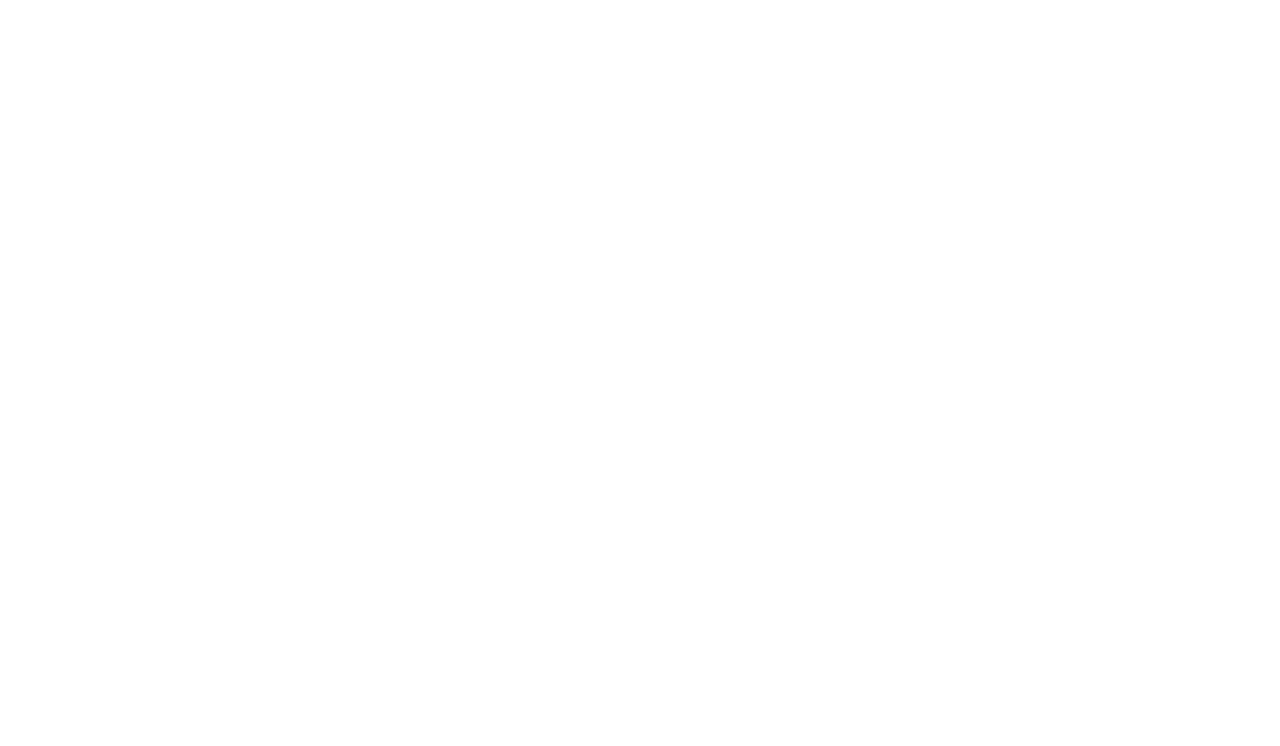
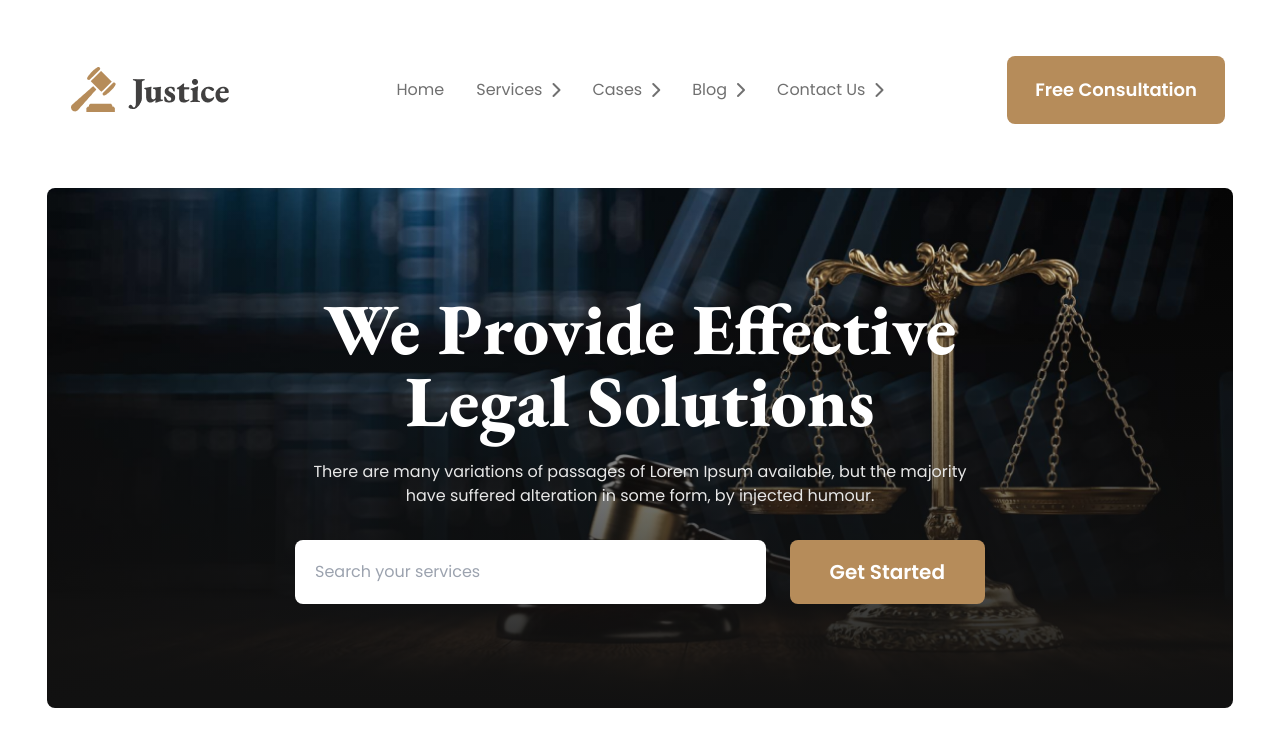
Before and after one commit to FaizAhamed2o1/legal-solution, a plain HTML site: page index.html in a window 1280 px wide. Drawn offline with nearby package versions, Linux system fonts and the light colour scheme.

Commit message:
header section done with responsive

```diff
--- a/index.html
+++ b/index.html
@@ -63,13 +63,148 @@
       .font-garamond {
         font-family: "EB Garamond", serif;
       }
+
+      .custom-container {
+        max-width: 1210px;
+        padding: 0 12px;
+        margin: 0 auto;
+      }
     </style>
 
     <title>Legal Solutions</title>
   </head>
-  <body>
+  <body class="font-poppins">
     <!-- ! Header starts -->
-    <header></header>
+    <header class="custom-container mt-7 lg:mt-12">
+      <!-- ? Navbar -->
+      <nav class="mb-4 lg:mb-14">
+        <div class="navbar">
+          <div class="navbar-start">
+            <div class="dropdown mr-4">
+              <div tabindex="0" role="button" class="btn btn-ghost lg:hidden">
+                <svg
+                  xmlns="http://www.w3.org/2000/svg"
+                  class="h-5 w-5"
+                  fill="none"
+                  viewBox="0 0 24 24"
+                  stroke="currentColor"
+                >
+                  <path
+                    stroke-linecap="round"
+                    stroke-linejoin="round"
+                    stroke-width="2"
+                    d="M4 6h16M4 12h8m-8 6h16"
+                  />
+                </svg>
+              </div>
+              <ul
+                tabindex="0"
+                class="menu menu-sm dropdown-content mt-3 z-[1] shadow bg-base-100 rounded-box w-52"
+              >
+                <li class="border-b"><a class="py-2">Home</a></li>
+                <li class="border-b">
+                  <a class="py-2"
+                    >Services <i class="fa-solid fa-chevron-right"></i
+                  ></a>
+                </li>
+                <li class="border-b">
+                  <a class="py-2"
+                    >Cases <i class="fa-solid fa-chevron-right"></i
+                  ></a>
+                </li>
+                <li class="border-b">
+                  <a class="py-2"
+                    >Blog <i class="fa-solid fa-chevron-right"></i
+                  ></a>
+                </li>
+                <li>
+                  <a class="py-2"
+                    >Contact Us <i class="fa-solid fa-chevron-right"></i
+                  ></a>
+                </li>
+                <li class="mt-2 sm:hidden">
+                  <a class="btn bg-custom-gold-color text-white"
+                    >Free Consultation</a
+                  >
+                </li>
+              </ul>
+            </div>
+            <a href=""><img src="./images/logo2.png" alt="" /></a>
+          </div>
+          <div class="navbar-center hidden lg:flex">
+            <ul
+              class="menu menu-horizontal px-1 text-base text-custom-gray-text"
+            >
+              <li><a>Home</a></li>
+              <li>
+                <a>Services <i class="fa-solid fa-chevron-right"></i></a>
+              </li>
+              <li>
+                <a>Cases <i class="fa-solid fa-chevron-right"></i></a>
+              </li>
+              <li>
+                <a>Blog <i class="fa-solid fa-chevron-right"></i></a>
+              </li>
+              <li>
+                <a>Contact Us <i class="fa-solid fa-chevron-right"></i></a>
+              </li>
+            </ul>
+          </div>
+          <div class="navbar-end hidden sm:inline-flex">
+            <a
+              class="bg-custom-gold-color px-7 py-5 text-white text-lg font-semibold rounded-lg"
+              >Free Consultation</a
+            >
+          </div>
+        </div>
+      </nav>
+
+      <!-- ? Banner section -->
+      <section>
+        <div
+          class="hero px-4 py-12 lg:py-[104px] lg:px-[248px] rounded-lg"
+          style="
+            background-image: linear-gradient(
+                to top,
+                #111 0%,
+                rgba(17, 17, 17, 0) 100%
+              ),
+              url(./images/banner.png);
+          "
+        >
+          <div class="bg-opacity-60"></div>
+          <div class="text-center text-neutral-content">
+            <div class="">
+              <h1
+                class="mb-6 text-3xl lg:text-7xl font-extrabold font-garamond leading-[1.18] text-white"
+              >
+                We Provide Effective
+                <br />Legal Solutions
+              </h1>
+
+              <p class="mb-8 text-[#e7e7e7]">
+                There are many variations of passages of Lorem Ipsum available,
+                but the majority have suffered alteration in some form, by
+                injected humour.
+              </p>
+
+              <div class="flex justify-center gap-2 lg:gap-6">
+                <input
+                  class="outline-none p-3 lg:p-5 text-base rounded-lg flex-1"
+                  type="text"
+                  placeholder="Search your services"
+                />
+                <button
+                  class="bg-custom-gold-color text-white font-semibold rounded-lg text-sm px-2 lg:text-xl lg:px-10 lg:py-[17px]"
+                >
+                  Get Started
+                </button>
+              </div>
+            </div>
+          </div>
+        </div>
+      </section>
+    </header>
     <!-- ! Header ends -->
 
     <!-- ! Main starts -->
```
